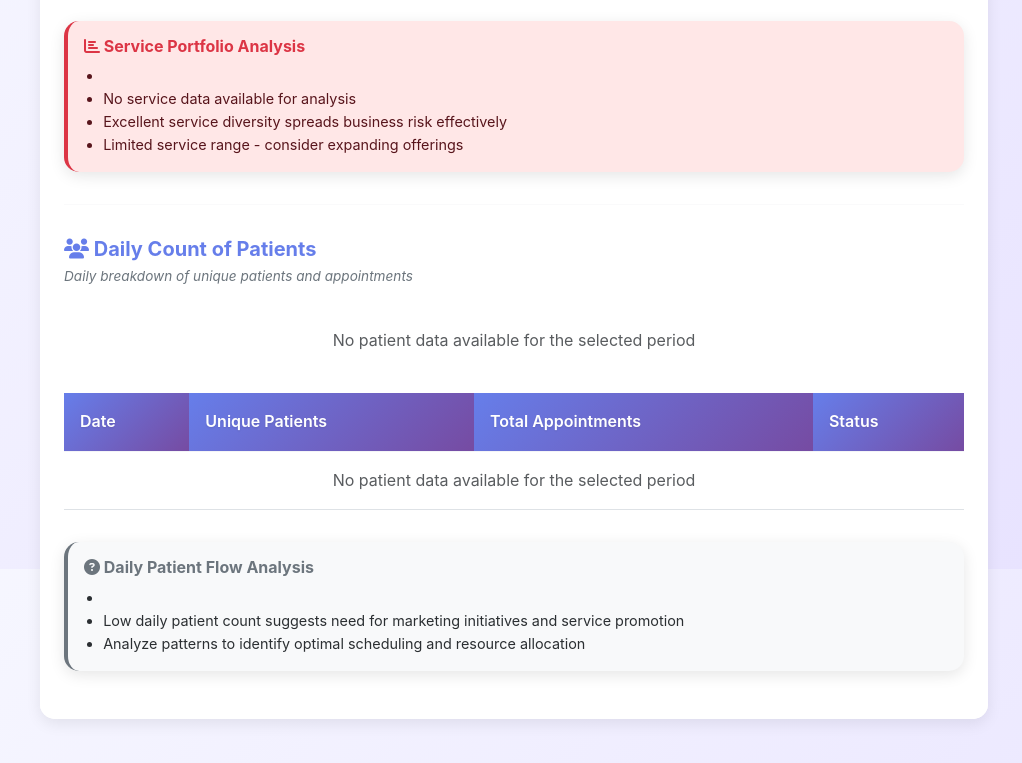
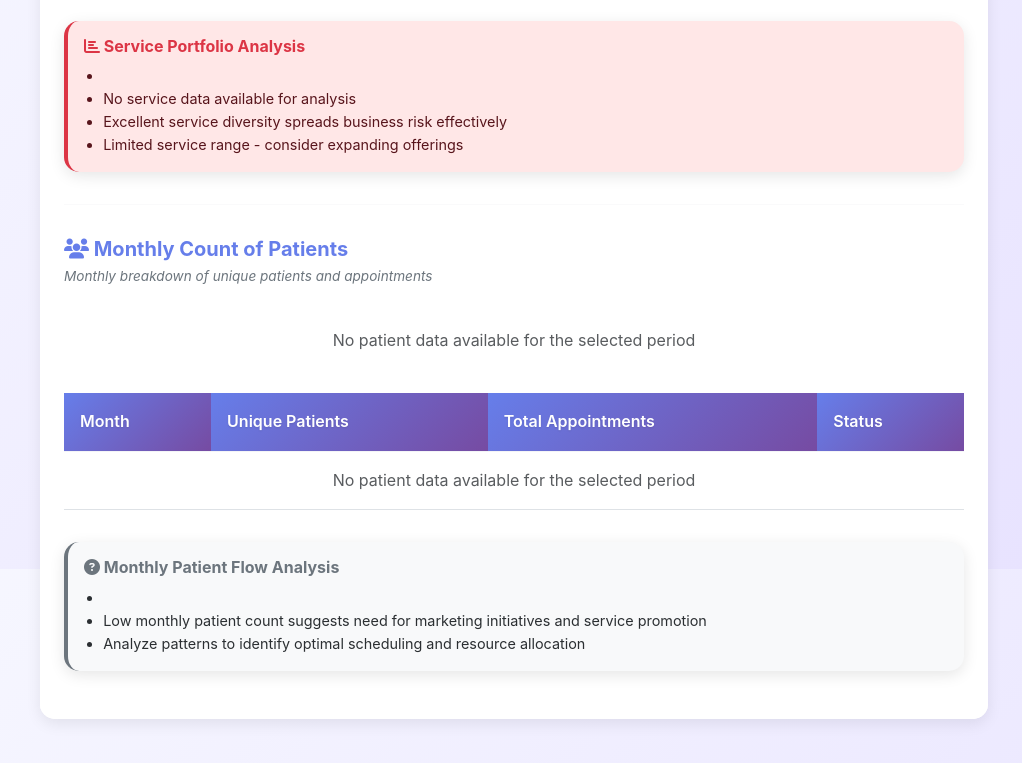
Before and after one commit to exile213/Patient-Appointment-Management-System-for-Skinnovation-Clinic, a Django app: template templates/owner/dashboard.html in a window 1280 px wide. Shown: the part 1831-2594 px from the top of the page, without its empty margins (256-1278 px from the left). Run offline with Django 5.2, Linux system fonts and the light colour scheme; the template is opened without the code that fills it, so the values that code supplies are empty; some libraries are stand-ins or nearby versions.

Commit message:
Switch patient analytics from daily to monthly view
Updated owner dashboard analytics to aggregate and display patient counts and appointment statistics by month instead of by day. Adjusted backend queries, template variables, and chart logic to reflect monthly data, improving the relevance of patient flow insights for longer-term analysis.

```diff
--- a/templates/owner/dashboard.html
+++ b/templates/owner/dashboard.html
@@ -543,16 +543,16 @@
 
                         <hr style="margin: 2rem 0; border-color: #e9ecef;">
 
-                        <!-- Analytics Section 3: Daily Count of Patients -->
+                        <!-- Analytics Section 3: Monthly Count of Patients -->
                         <div class="mb-4">
                             <h5 style="color: #667eea; margin-bottom: 0.3rem; font-weight: 700;">
-                                <i class="fas fa-users"></i> Daily Count of Patients
+                                <i class="fas fa-users"></i> Monthly Count of Patients
                             </h5>
-                            <p style="color: #6c757d; font-size: 0.85rem; margin-bottom: 1rem; font-style: italic;">Daily breakdown of unique patients and appointments</p>
+                            <p style="color: #6c757d; font-size: 0.85rem; margin-bottom: 1rem; font-style: italic;">Monthly breakdown of unique patients and appointments</p>
 
                             <!-- Graph -->
                             <div class="chart-wrapper">
-                                <canvas id="dailyPatientChart" style="width: 100%; height: 300px;"></canvas>
+                                <canvas id="monthlyPatientChart" style="width: 100%; height: 300px;"></canvas>
                             </div>
 
                             <!-- Related Table -->
@@ -560,22 +560,22 @@
                                 <table class="table">
                                     <thead>
                                         <tr>
-                                            <th>Date</th>
+                                            <th>Month</th>
                                             <th>Unique Patients</th>
                                             <th>Total Appointments</th>
                                             <th>Status</th>
                                         </tr>
                                     </thead>
                                     <tbody>
-                                        {% for day_data in daily_patient_data|slice:":15" %}
+                                        {% for month_data in monthly_patient_data %}
                                         <tr>
-                                            <td><strong>{{ day_data.date_display }}</strong></td>
-                                            <td><strong>{{ day_data.patient_count }}</strong></td>
-                                            <td>{{ day_data.appointment_count }}</td>
+                                            <td><strong>{{ month_data.date_display }}</strong></td>
+                                            <td><strong>{{ month_data.patient_count }}</strong></td>
+                                            <td>{{ month_data.appointment_count }}</td>
                                             <td>
-                                                {% if day_data.patient_count >= 10 %}
+                                                {% if month_data.patient_count >= 100 %}
                                                     <span class="badge bg-success">High</span>
-                                                {% elif day_data.patient_count >= 5 %}
+                                                {% elif month_data.patient_count >= 50 %}
                                                     <span class="badge" style="background-color: #ffc107; color: #000;">Moderate</span>
                                                 {% else %}
                                                     <span class="badge" style="background-color: #fd7e14;">Low</span>
@@ -591,21 +591,21 @@
                                 </table>
                             </div>
 
-                            <!-- Dynamic Daily Patient Count Insight Card -->
+                            <!-- Dynamic Monthly Patient Count Insight Card -->
                             <div class="alert {% if analytics_insights.patient_flow_status == 'excellent' %}alert-success{% elif analytics_insights.patient_flow_status == 'good' %}alert-info{% elif analytics_insights.patient_flow_status == 'low' %}alert-warning{% else %}alert-secondary{% endif %}" style="background: {% if analytics_insights.patient_flow_status == 'excellent' %}#e7f9f0{% elif analytics_insights.patient_flow_status == 'good' %}#e7f3ff{% elif analytics_insights.patient_flow_status == 'low' %}#fff3cd{% else %}#f8f9fa{% endif %}; border-left: 4px solid {% if analytics_insights.patient_flow_status == 'excellent' %}#28a745{% elif analytics_insights.patient_flow_status == 'good' %}#0d6efd{% elif analytics_insights.patient_flow_status == 'low' %}#ffc107{% else %}#6c757d{% endif %}; margin-top: 1rem;">
                                 <h6 style="color: {% if analytics_insights.patient_flow_status == 'excellent' %}#28a745{% elif analytics_insights.patient_flow_status == 'good' %}#0d6efd{% elif analytics_insights.patient_flow_status == 'low' %}#856404{% else %}#6c757d{% endif %}; font-weight: 700; margin-bottom: 0.5rem;">
-                                    <i class="fas fa-{% if analytics_insights.patient_flow_status == 'excellent' %}check-circle{% elif analytics_insights.patient_flow_status == 'good' %}info-circle{% elif analytics_insights.patient_flow_status == 'low' %}exclamation-triangle{% else %}question-circle{% endif %}"></i> Daily Patient Flow Analysis
+                                    <i class="fas fa-{% if analytics_insights.patient_flow_status == 'excellent' %}check-circle{% elif analytics_insights.patient_flow_status == 'good' %}info-circle{% elif analytics_insights.patient_flow_status == 'low' %}exclamation-triangle{% else %}question-circle{% endif %}"></i> Monthly Patient Flow Analysis
                                 </h6>
                                 <ul style="margin-bottom: 0; padding-left: 1.2rem; font-size: 0.9rem;">
                                     <li><strong>{{ analytics_insights.patient_flow_message }}</strong></li>
-                                    {% if max_patients_day %}
-                                    <li><strong>Peak Day:</strong> {{ max_patients_day.date_display }} with {{ max_patients_day.patient_count }} unique patients ({{ max_patients_day.appointment_count }} appointments)</li>
+                                    {% if max_patients_month %}
+                                    <li><strong>Peak Month:</strong> {{ max_patients_month.date_display }} with {{ max_patients_month.patient_count }} unique patients ({{ max_patients_month.appointment_count }} appointments)</li>
                                     {% endif %}
-                                    {% if min_patients_day and min_patients_day.patient_count != max_patients_day.patient_count %}
-                                    <li><strong>Lowest Day:</strong> {{ min_patients_day.date_display }} with {{ min_patients_day.patient_count }} unique patients ({{ min_patients_day.appointment_count }} appointments)</li>
+                                    {% if min_patients_month and min_patients_month.patient_count != max_patients_month.patient_count %}
+                                    <li><strong>Lowest Month:</strong> {{ min_patients_month.date_display }} with {{ min_patients_month.patient_count }} unique patients ({{ min_patients_month.appointment_count }} appointments)</li>
                                     {% endif %}
-                                    <li>{% if analytics_insights.avg_patients_per_day >= 10 %}Consistent high patient volume indicates strong demand and effective marketing{% elif analytics_insights.avg_patients_per_day >= 5 %}Moderate patient flow - consider promotional campaigns to boost daily visits{% else %}Low daily patient count suggests need for marketing initiatives and service promotion{% endif %}</li>
-                                    <li>{% if max_patients_day and max_patients_day.patient_count > analytics_insights.avg_patients_per_day|add:"5" %}Peak days show significant demand spikes - consider capacity planning for high-traffic periods{% elif max_patients_day %}Patient distribution is relatively even across days{% else %}Analyze patterns to identify optimal scheduling and resource allocation{% endif %}</li>
+                                    <li>{% if analytics_insights.avg_patients_per_month >= 100 %}Consistent high patient volume indicates strong demand and effective marketing{% elif analytics_insights.avg_patients_per_month >= 50 %}Moderate patient flow - consider promotional campaigns to boost monthly visits{% else %}Low monthly patient count suggests need for marketing initiatives and service promotion{% endif %}</li>
+                                    <li>{% if max_patients_month and max_patients_month.patient_count > analytics_insights.avg_patients_per_month|add:"50" %}Peak months show significant demand spikes - consider capacity planning for high-traffic periods{% elif max_patients_month %}Patient distribution is relatively even across months{% else %}Analyze patterns to identify optimal scheduling and resource allocation{% endif %}</li>
                                 </ul>
                             </div>
                         </div>
@@ -798,7 +798,7 @@ let lineChart = null;
 let serviceBarChart = null;
 let serviceQualityScatter = null;
 let patientDoughnutChart = null;
-let dailyPatientChart = null;
+let monthlyPatientChart = null;
 
 // Wait for Chart.js and DOM to be ready
 function waitForChartJS(callback, maxAttempts) {
@@ -839,7 +839,7 @@ waitForChartJS(function() {
     initializeServiceBarChart();
     initializeServiceQualityScatter();
     initializePatientDoughnutChart();
-    initializeDailyPatientChart();
+    initializeMonthlyPatientChart();
 
     // Add tab switching event listeners to redraw charts when tabs become visible
     const descriptiveTab = document.getElementById('descriptive-tab');
@@ -850,7 +850,7 @@ waitForChartJS(function() {
             console.log('Descriptive tab shown');
             if (lineChart) lineChart.resize();
             if (serviceBarChart) serviceBarChart.resize();
-            if (dailyPatientChart) dailyPatientChart.resize();
+            if (monthlyPatientChart) monthlyPatientChart.resize();
         });
     }
 
@@ -1326,45 +1326,45 @@ function initializePatientDoughnutChart() {
     console.log('Patient Doughnut Chart created successfully!');
 }
 
-// Daily Patient Count Chart (Descriptive Analytics)
-function initializeDailyPatientChart() {
-    console.log('Initializing Daily Patient Count Chart...');
-    const canvas = document.getElementById('dailyPatientChart');
+// Monthly Patient Count Chart (Descriptive Analytics)
+function initializeMonthlyPatientChart() {
+    console.log('Initializing Monthly Patient Count Chart...');
+    const canvas = document.getElementById('monthlyPatientChart');
     if (!canvas) {
-        console.error('Daily patient chart canvas not found');
+        console.error('Monthly patient chart canvas not found');
         return;
     }
 
-    // Get daily patient data from template
-    const dailyPatientData = [
-        {% for day_data in daily_patient_data %}
+    // Get monthly patient data from template
+    const monthlyPatientData = [
+        {% for month_data in monthly_patient_data %}
         {
-            date: '{{ day_data.date }}',
-            date_display: '{{ day_data.date_display }}',
-            patient_count: {{ day_data.patient_count }},
-            appointment_count: {{ day_data.appointment_count }}
+            date: '{{ month_data.date }}',
+            date_display: '{{ month_data.date_display }}',
+            patient_count: {{ month_data.patient_count }},
+            appointment_count: {{ month_data.appointment_count }}
         }{% if not forloop.last %},{% endif %}
         {% endfor %}
     ];
 
-    if (dailyPatientData.length === 0) {
+    if (monthlyPatientData.length === 0) {
         canvas.parentElement.innerHTML = '<div class="text-center p-4 text-muted">No patient data available for the selected period</div>';
         return;
     }
 
     // Prepare data for chart
-    const dailyLabels = dailyPatientData.map(d => {
-        // Format date for display (short format)
-        const date = new Date(d.date);
-        return date.toLocaleDateString('en-US', { month: 'short', day: 'numeric' });
+    const monthlyLabels = monthlyPatientData.map(d => {
+        // Format date for display (month and year)
+        const date = new Date(d.date + '-01'); // Add day to make valid date
+        return date.toLocaleDateString('en-US', { month: 'short', year: 'numeric' });
     });
-    const patientCounts = dailyPatientData.map(d => d.patient_count);
-    const appointmentCounts = dailyPatientData.map(d => d.appointment_count);
-
-    dailyPatientChart = new Chart(canvas, {
+    const patientCounts = monthlyPatientData.map(d => d.patient_count);
+    const appointmentCounts = monthlyPatientData.map(d => d.appointment_count);
+
+    monthlyPatientChart = new Chart(canvas, {
         type: 'bar',
         data: {
-            labels: dailyLabels,
+            labels: monthlyLabels,
             datasets: [
                 {
                     label: 'Unique Patients',
@@ -1411,7 +1411,7 @@ function initializeDailyPatientChart() {
                     callbacks: {
                         title: function(context) {
                             const index = context[0].dataIndex;
-                            return dailyPatientData[index].date_display;
+                            return monthlyPatientData[index].date_display;
                         },
                         label: function(context) {
                             let label = context.dataset.label || '';
@@ -1450,7 +1450,7 @@ function initializeDailyPatientChart() {
             }
         }
     });
-    console.log('Daily Patient Count Chart created successfully!');
+    console.log('Monthly Patient Count Chart created successfully!');
 }
 
 // Toggle Custom Date Range Panel
```
Also changed, not shown: appointments/management/commands/send_appointment_reminders.py (+55 -11 lines), owner/views.py (+34 -34 lines).
